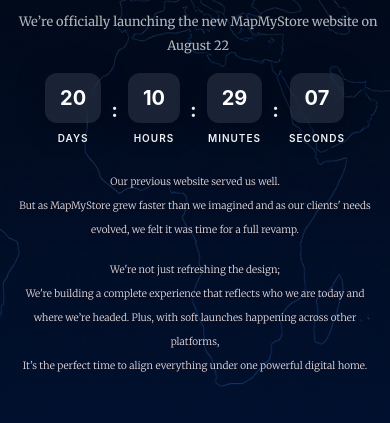
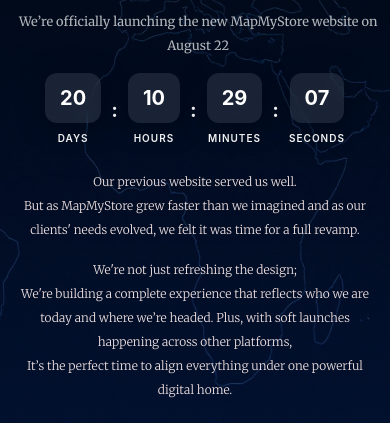
Before and after one commit to sarumathi-senthil/mms_landing_page, a plain HTML site: page index.htm in a window 390 px wide. Shown: the part 329-752 px from the top of the page. Drawn offline with nearby package versions, Linux system fonts and the light colour scheme; a web font is replaced by a local one.

Commit message:
bg_image_change

```diff
--- a/assets/css/style.css
+++ b/assets/css/style.css
@@ -17,7 +17,7 @@ html, body {
       rgba(0, 0, 0, 0.66),
       rgba(3, 29, 86, 0.516)
     ),
-    url("../img/map_bg_dark1.webp") no-repeat center center fixed;
+    url("../img/mms_bg.webp") no-repeat center center fixed;
   background-size: cover;
   min-height: 100vh;
   margin: 0;
@@ -883,7 +883,7 @@ font-family: 'Space Mono', monospace;
   }
 
   .desc-text{
-    font-size: 10px !important;
+    font-size: 12px !important;
   }
 
   .credit{
```
Also changed, not shown: assets/img/mms_bg.webp (added).
